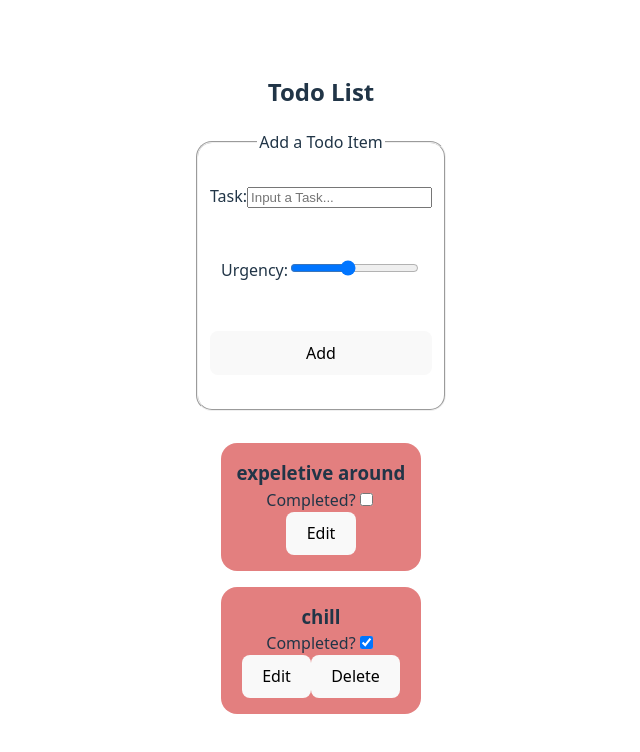
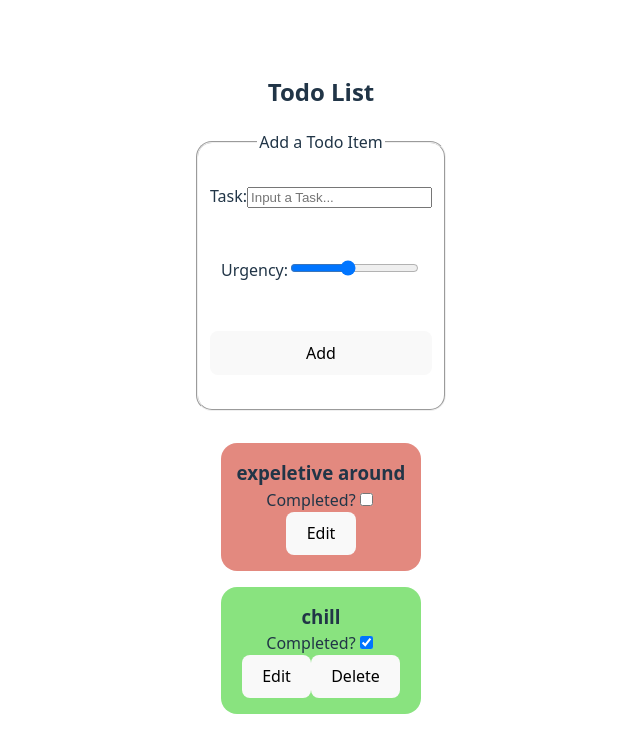
Before and after one commit to nehemiahh23/ALAB-320H.9.1---Building-a-Todo-List, a React (Vite) app: page / in a window 1280 px wide. Shown: the top 752 px of the page, without its empty margins (319-959 px from the left). Built offline with nearby package versions, Linux system fonts and the light colour scheme.

Commit message:
add dynamic todo coloring

```diff
--- a/src/components/Item.tsx
+++ b/src/components/Item.tsx
@@ -3,6 +3,18 @@ import type { ITodo, TodoAction } from "../types/todoTypes.js"
 
 const Item: FunctionComponent<Props> = ({ dispatch, id, task, urgency, complete }) => {
 	const [editMode, setEditMode] = useState(false)
+	const r = urgency * 20
+	const g = 220 - (urgency * 20)
+	// 1 * 200
+	// 2 * 90
+	// 3 * 53.33...
+	// 4 * 35
+	// 5 * 24
+	// 6 * 16.66...
+	// 7 * 11.43
+	// 8 * 7.5
+	// 9 * 4.44...
+	// 10 * 2
 
 	function handleMode(_e) {
 		setEditMode(!editMode)
@@ -32,7 +44,7 @@ const Item: FunctionComponent<Props> = ({ dispatch, id, task, urgency, complete
 	}
 
 	return (
-	<li style={{listStyle: "none", backgroundColor: "rgb(200, 0, 0, 0.5)"}}> {/* bgc corresponds w/ urgency, all inputs should be rendered conditionally */}
+	<li style={{listStyle: "none", backgroundColor: `rgb(${r}, ${g}, 0, 0.5)`}}> {/* bgc corresponds w/ urgency, all inputs should be rendered conditionally */}
 		{ editMode ? <>
 			<input type="text" onChange={handleChange} name="task" value={task} style={{textAlign: "center"}} /><br />
 			<input type="range" onChange={handleChange} name="urgency" min="1" max="10" value={urgency} /><br />
```
